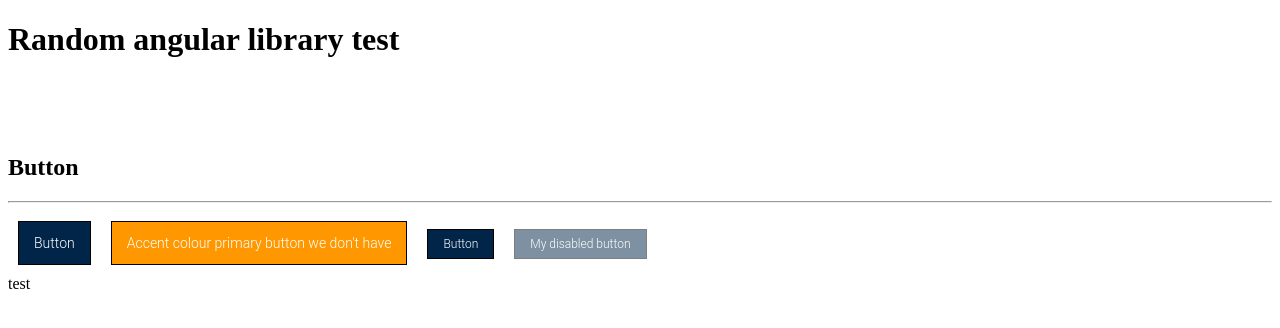
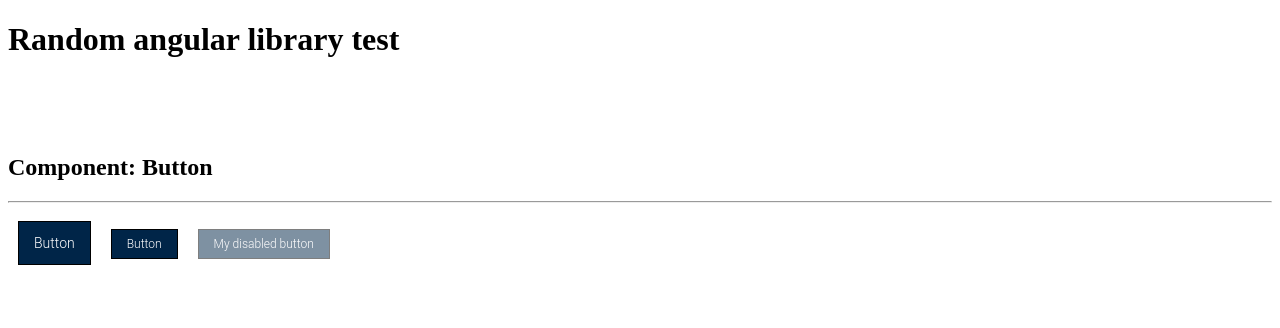
Before and after one commit to sryzycki/random-angular-library-test, an Angular app: page / in a window 1280 px wide. Shown: the top 328 px of the page. Built offline with nearby package versions, Linux system fonts and the light colour scheme.

Commit message:
chore(app): remove redundant code added for PoC purposes

```diff
--- a/src/app/app.component.html
+++ b/src/app/app.component.html
@@ -4,19 +4,13 @@
 <br />
 
 
-<h2>Button</h2>
+<h2>Component: Button</h2>
 <hr />
 
 <button
   rbx-button
   rbx-importance="primary"
 >Button</button>
-
-<button
-  class="demo-accent"
-  rbx-button
-  rbx-importance="primary"
->Accent colour primary button we don't have</button>
 
 <button rbx-button>Button</button>
 
@@ -26,5 +20,3 @@
 >
   My disabled button
 </button>
-
-<p>test</p>
--- a/src/app/app.component.ts
+++ b/src/app/app.component.ts
@@ -5,6 +5,4 @@ import { Component } from '@angular/core';
   templateUrl: './app.component.html',
   styleUrls: ['./app.component.scss']
 })
-export class AppComponent {
-  title = 'app';
-}
+export class AppComponent { }
--- a/src/app/modules/button/_button-theme.component.scss
+++ b/src/app/modules/button/_button-theme.component.scss
@@ -17,12 +17,6 @@
     &[disabled] {
       opacity: 0.5;
     }
-
-    // TODO(Samuel): Remove this after all the demos to the team.
-    &.demo-accent {
-      $accent: map_get($theme, accent);
-      background-color: map_get($accent, 500);
-    }
   }
 }
 
```
